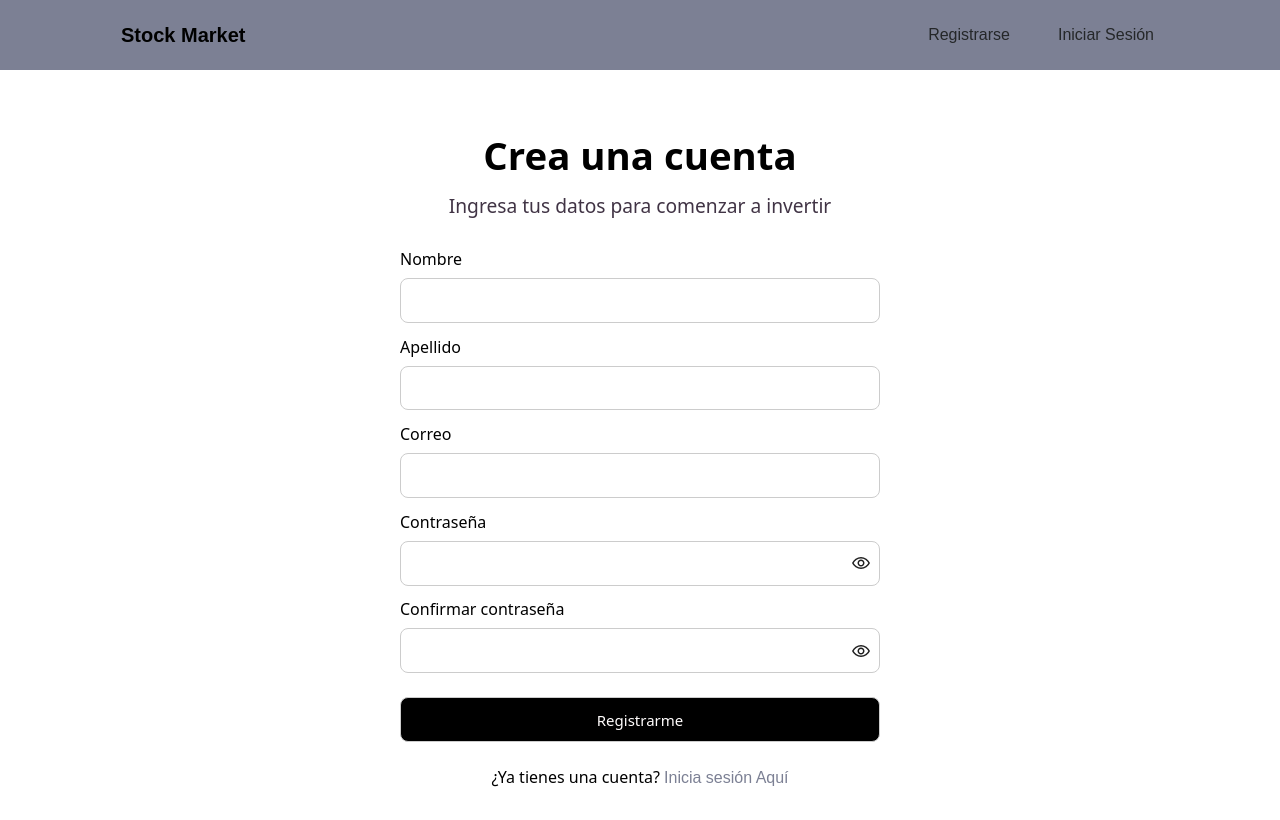
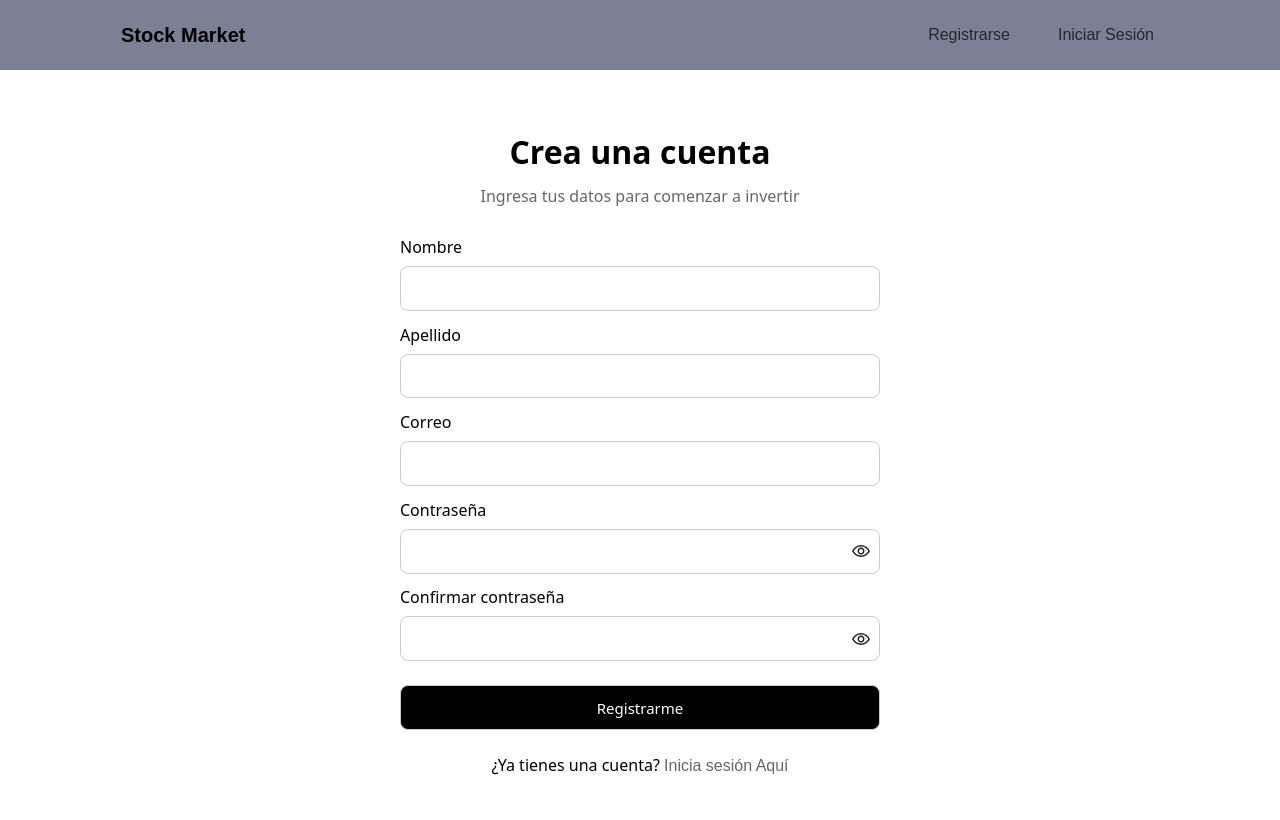
Before and after one commit to llambias/Front-arquisis, a React (Vite) app: page /register in a window 1280 px wide. Built offline with nearby package versions, Linux system fonts and the light colour scheme; no server answers.

Commit message:
css changes

```diff
--- a/src/pages/Inicial.css
+++ b/src/pages/Inicial.css
@@ -1,7 +1,7 @@
 .container {
   max-width: 1200px;
   margin: 0 auto;
-  padding: 2rem 1rem;
+  padding: 0rem 1rem;
   min-height: 100vh;
   display: flex;
   flex-direction: column;
@@ -90,7 +90,7 @@
 @media (max-width: 768px) {
   .stocksTable th,
   .stocksTable td {
-    padding: 0.75rem 0.5rem;
+    padding: 0.5rem 0.5rem;
   }
 
   .header h1 {
--- a/src/pages/Landing.css
+++ b/src/pages/Landing.css
@@ -6,7 +6,7 @@
   flex-direction: column;
   align-items: center;
   justify-content: center;
-  height: 100vh;
+  height: 90vh;
   padding: 100px 200px;
   font-family: system-ui, -apple-system, BlinkMacSystemFont, 'Segoe UI', Roboto, Oxygen, Ubuntu, Cantarell, 'Open Sans', 'Helvetica Neue', sans-serif;
 }
--- a/src/pages/Login.css
+++ b/src/pages/Login.css
@@ -1,10 +1,10 @@
-*{
+* {
     margin: 0;
     padding: 0;
     box-sizing: border-box;
 }
 
-.container{
+.container {
     display: flex;
     flex-direction: column;
     flex: 1;
@@ -19,50 +19,51 @@
     width: 30rem;
 }
 
-  .card_header{
+.card_header {
     display: flex;
     flex-direction: column;
     align-items: center;
     justify-content: center;
 }
 
-  .login_card h1{
-      font-size: 2.4rem;
-      font-weight: bold;
+.login_card h1 {
+    font-size: 2rem;
+    font-weight: 700;
+    margin-bottom: 0.5rem;
 }
 
-  .login_card h4{
-      color: #413445;
-      font-size: 1.2rem;
+.login_card h4 {
+    color: #666;
+    font-size: 1rem;
     font-weight: 400;
-      margin-top: 1rem;
+    margin-top: 0.5rem;
     margin-bottom: 1rem;
 }
 
-  .login_card form{
+.login_card form {
     display: flex;
     flex-direction: column;
     align-items: left;
     gap: 0.5rem;
 }
 
-  .login_card label{
+.login_card label {
     font-weight: 500;
     margin-top: 0.3rem;
 }
 
-  .login_card .button-container{
+.login_card .button-container {
     padding: 0;
     margin: 0;
     margin-top: 1rem;
 }
 
-  .register_link{
+.register_link {
     margin-top: 1rem;
     text-align: center;
 }
 
-  .register_link a{
-    color: #7c8094;
+.register_link a {
+    color: #666;
     text-decoration: none;
 }
--- a/src/pages/Register.css
+++ b/src/pages/Register.css
@@ -22,15 +22,16 @@
 }
 
 .register_card h1{
-    font-size: 2.4rem;
-    font-weight: bold;
+    font-size: 2rem;
+    font-weight: 700;
+    margin-bottom: 0.5rem;
 }
 
 .register_card h4{
-    color: #413445;
-    font-size: 1.2rem;
+    color: #666;
+    font-size: 1rem;
     font-weight: 400;
-    margin-top: 1rem;
+    margin-top: 0.5rem;
     margin-bottom: 1rem;
 }
 
@@ -59,6 +60,6 @@
 
 
 .login_link a{
-    color: #7c8094;
+    color: #666;
     text-decoration: none;
   }
```
Lines whose indentation alone changed are shown as unchanged.
